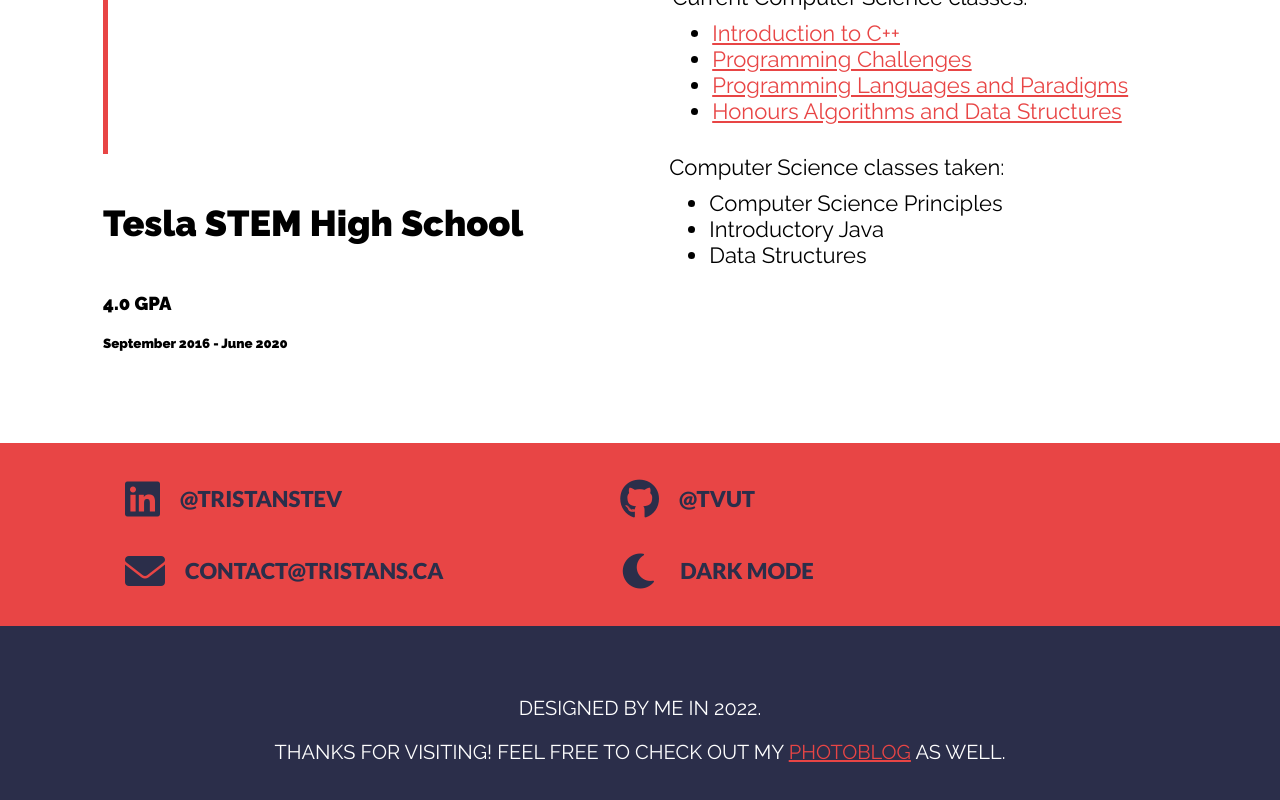
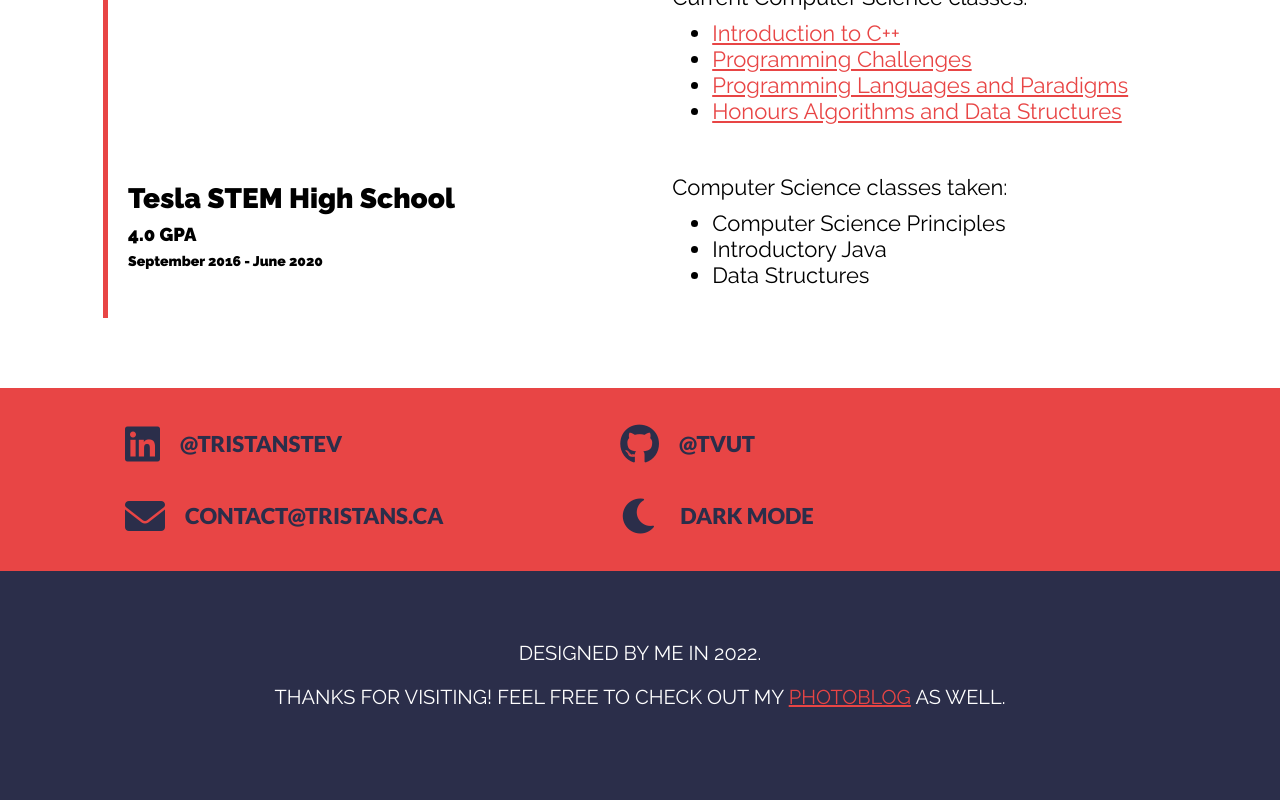
Before and after one commit to tvut/portfolio-website-react, a React (Create React App) app: page / in a window 1280 px wide. Shown: the part 4029-4829 px from the top of the page. After the commit the page ends 4808 px from the top, so only its background shows below. Built offline with nearby package versions, Linux system fonts and the light colour scheme.

Commit message:
fixed console errors

```diff
--- a/src/Components/education.js
+++ b/src/Components/education.js
@@ -31,7 +31,7 @@ export const Education = () => {
                         </p>
                     </div>
                 </div>
-                <div classNames="experience-card">
+                <div className="experience-card">
                     <div className="titles">
                         <h4>Tesla STEM High School</h4>
                         <h3>4.0 GPA</h3>
--- a/src/Components/techcolumn.js
+++ b/src/Components/techcolumn.js
@@ -2,7 +2,7 @@ export const TechColumn = ({name, list}) => {
     return (
         <div className="tri">
             <h3>{name}</h3>
-            {list.map((t) => (<h4>{t}</h4>))}
+            {list.map((t, index) => (<h4 key={index}>{t}</h4>))}
         </div>
     )
 }
```
